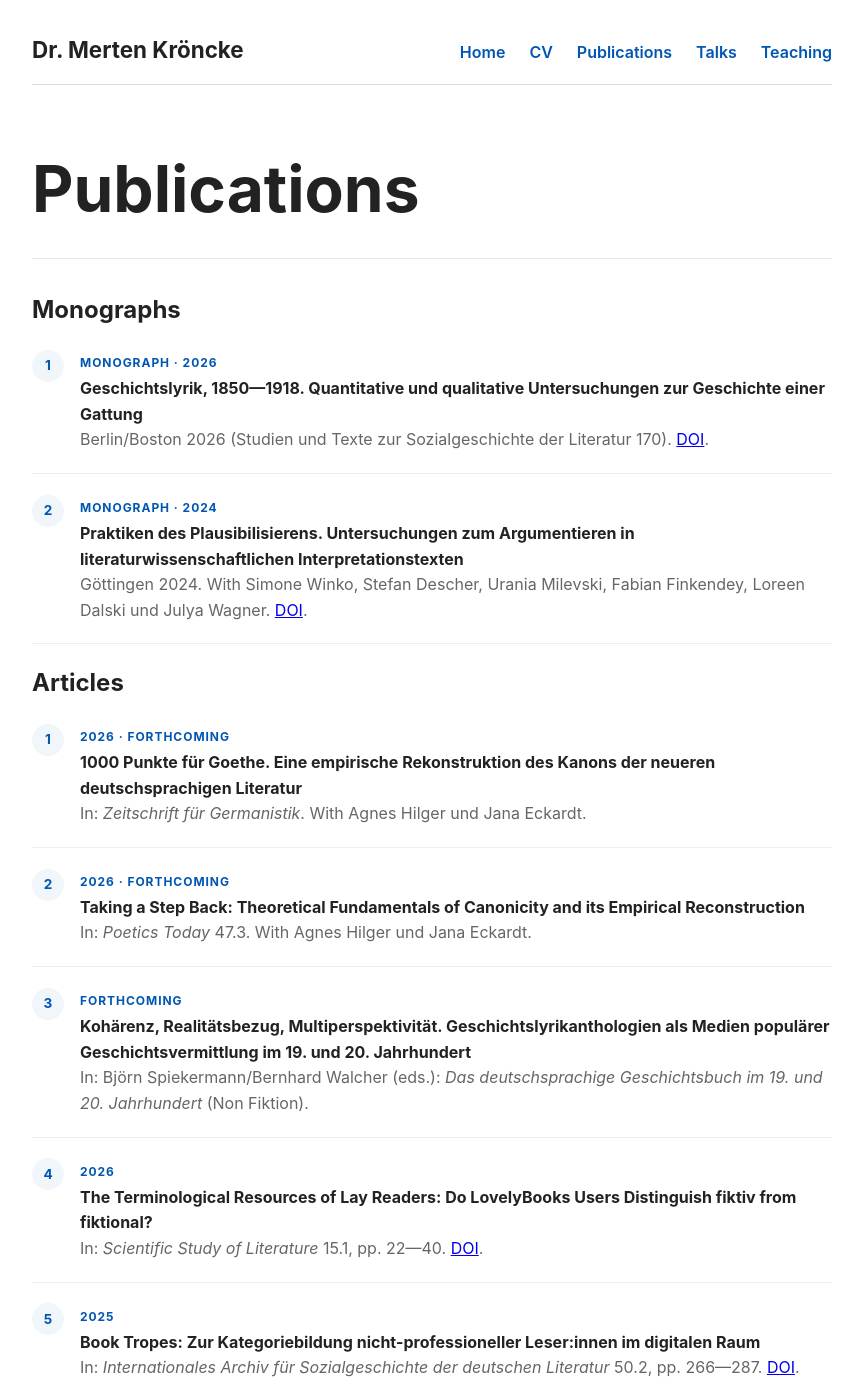
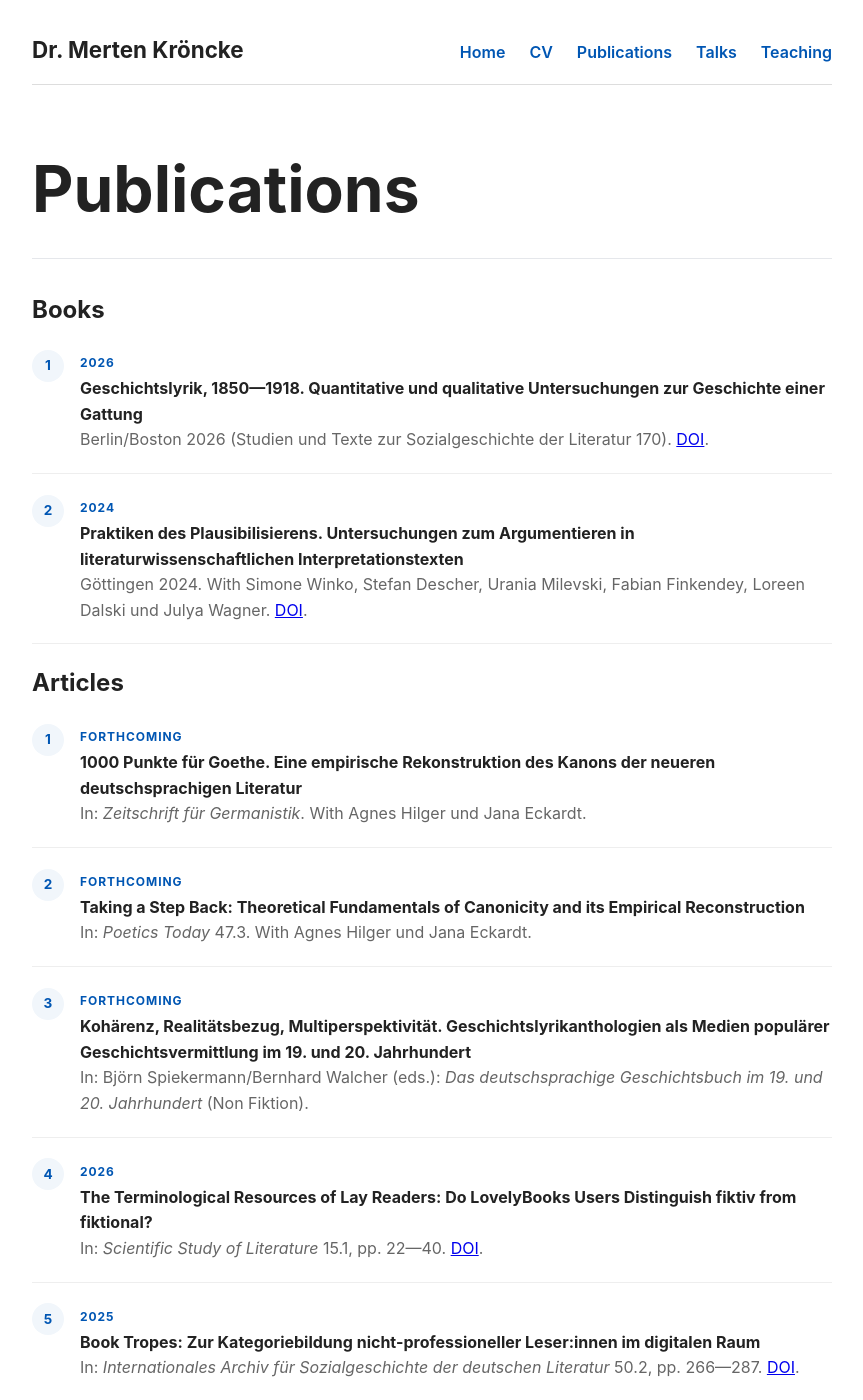
Before and after one commit to MertenKroencke/mertenkroencke.github.io, a Jekyll site: the page built from publications/index.md, in a window 1280 px wide and 1400 px high. Shown: the whole window, without its empty margins (208-1071 px from the left). Built offline with Jekyll 4.4.1, drawn with Linux system fonts in a browser that asks for light colours.

Commit message:
Update index.md

```diff
--- a/publications/index.md
+++ b/publications/index.md
@@ -22,18 +22,18 @@ summary{cursor:pointer;font-weight:700;color:#0056b3}
   <h2>Publications</h2>
 </div>
 
-## Monographs
+## Books
 
 <ol class="pub-list">
-<li><div class="pub-kind">Monograph · 2026</div><div class="pub-title">Geschichtslyrik, 1850—1918. Quantitative und qualitative Untersuchungen zur Geschichte einer Gattung</div><div class="pub-meta">Berlin/Boston 2026 (Studien und Texte zur Sozialgeschichte der Literatur 170). <a href="https://doi.org/10.1515/9783112221594">DOI</a>.</div></li>
-<li><div class="pub-kind">Monograph · 2024</div><div class="pub-title">Praktiken des Plausibilisierens. Untersuchungen zum Argumentieren in literaturwissenschaftlichen Interpretationstexten</div><div class="pub-meta">Göttingen 2024. With Simone Winko, Stefan Descher, Urania Milevski, Fabian Finkendey, Loreen Dalski und Julya Wagner. <a href="https://doi.org/10.17875/gup2024-2639">DOI</a>.</div></li>
+<li><div class="pub-kind">2026</div><div class="pub-title">Geschichtslyrik, 1850—1918. Quantitative und qualitative Untersuchungen zur Geschichte einer Gattung</div><div class="pub-meta">Berlin/Boston 2026 (Studien und Texte zur Sozialgeschichte der Literatur 170). <a href="https://doi.org/10.1515/9783112221594">DOI</a>.</div></li>
+<li><div class="pub-kind">2024</div><div class="pub-title">Praktiken des Plausibilisierens. Untersuchungen zum Argumentieren in literaturwissenschaftlichen Interpretationstexten</div><div class="pub-meta">Göttingen 2024. With Simone Winko, Stefan Descher, Urania Milevski, Fabian Finkendey, Loreen Dalski und Julya Wagner. <a href="https://doi.org/10.17875/gup2024-2639">DOI</a>.</div></li>
 </ol>
 
 ## Articles
 
 <ol class="pub-list">
-<li><div class="pub-kind">2026 · Forthcoming</div><div class="pub-title">1000 Punkte für Goethe. Eine empirische Rekonstruktion des Kanons der neueren deutschsprachigen Literatur</div><div class="pub-meta">In: <em>Zeitschrift für Germanistik</em>. With Agnes Hilger und Jana Eckardt.</div></li>
-<li><div class="pub-kind">2026 · Forthcoming</div><div class="pub-title">Taking a Step Back: Theoretical Fundamentals of Canonicity and its Empirical Reconstruction</div><div class="pub-meta">In: <em>Poetics Today</em> 47.3. With Agnes Hilger und Jana Eckardt.</div></li>
+<li><div class="pub-kind">Forthcoming</div><div class="pub-title">1000 Punkte für Goethe. Eine empirische Rekonstruktion des Kanons der neueren deutschsprachigen Literatur</div><div class="pub-meta">In: <em>Zeitschrift für Germanistik</em>. With Agnes Hilger und Jana Eckardt.</div></li>
+<li><div class="pub-kind">Forthcoming</div><div class="pub-title">Taking a Step Back: Theoretical Fundamentals of Canonicity and its Empirical Reconstruction</div><div class="pub-meta">In: <em>Poetics Today</em> 47.3. With Agnes Hilger und Jana Eckardt.</div></li>
 <li><div class="pub-kind">Forthcoming</div><div class="pub-title">Kohärenz, Realitätsbezug, Multiperspektivität. Geschichtslyrikanthologien als Medien populärer Geschichtsvermittlung im 19. und 20. Jahrhundert</div><div class="pub-meta">In: Björn Spiekermann/Bernhard Walcher (eds.): <em>Das deutschsprachige Geschichtsbuch im 19. und 20. Jahrhundert</em> (Non Fiktion).</div></li>
 <li><div class="pub-kind">2026</div><div class="pub-title">The Terminological Resources of Lay Readers: Do LovelyBooks Users Distinguish fiktiv from fiktional?</div><div class="pub-meta">In: <em>Scientific Study of Literature</em> 15.1, pp. 22—40. <a href="https://doi.org/10.61645/ssol.212">DOI</a>.</div></li>
 <li><div class="pub-kind">2025</div><div class="pub-title">Book Tropes: Zur Kategoriebildung nicht-professioneller Leser:innen im digitalen Raum</div><div class="pub-meta">In: <em>Internationales Archiv für Sozialgeschichte der deutschen Literatur</em> 50.2, pp. 266—287. <a href="https://doi.org/10.1515/iasl-2025-0011">DOI</a>.</div></li>
```
